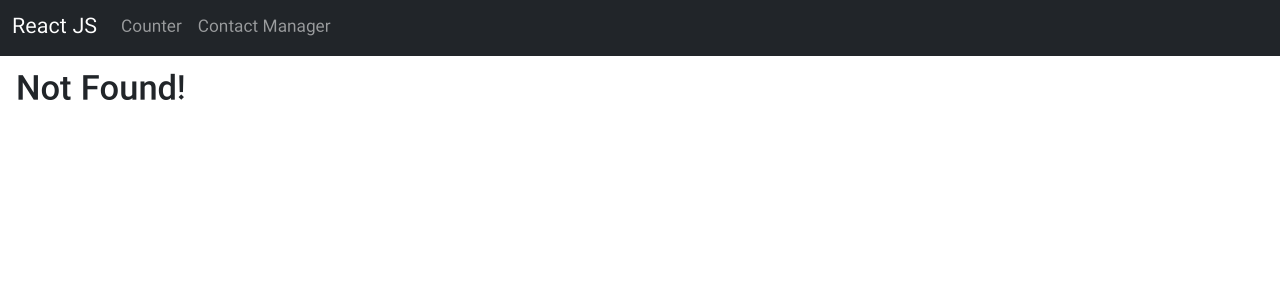
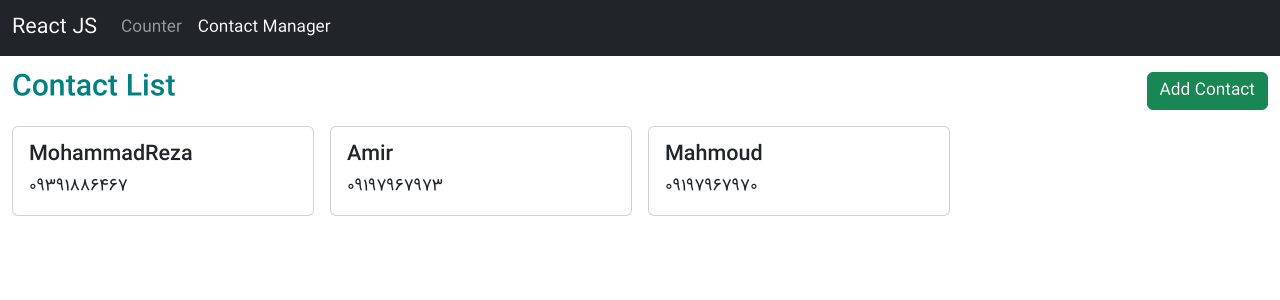
Before and after one commit to mohammadreza99/react-train, a React (Create React App) app: page /contact-manager/contact-list in a window 1280 px wide. Before the commit this address had no page. Shown: the top 300 px of the page. Built offline with nearby package versions, Linux system fonts and the light colour scheme.

Commit message:
add contact-manager to routes

```diff
--- a/src/components/Navbar.jsx
+++ b/src/components/Navbar.jsx
@@ -11,7 +11,7 @@ const Navbar = () => {
                 <div className="collapse navbar-collapse">
                     <ul className="navbar-nav me-auto mb-2 mb-lg-0">
                         <li className="nav-item">
-                            <NavLink className="nav-link" activeClassName="active" to="/counter">Counter</NavLink>
+                            <NavLink className="nav-link" activeclassname="active" to="/counter">Counter</NavLink>
 
                             {/* another way to show the active link */}
                             {/*<NavLink*/}
@@ -20,7 +20,7 @@ const Navbar = () => {
                             {/*    to="/counter">Counter </NavLink>*/}
                         </li>
                         <li className="nav-item">
-                            <NavLink className="nav-link" activeClassName="active" to="/contact-list">Contact Manager</NavLink>
+                            <NavLink className="nav-link" activeclassname="active" to="/contact-manager">Contact Manager</NavLink>
                         </li>
                     </ul>
                 </div>
--- a/src/index.js
+++ b/src/index.js
@@ -17,8 +17,11 @@ root.render(
             <Routes>
                 <Route path="/" element={<App/>}>
                     <Route path="/counter" element={<Counter/>}/>
-                    <Route path="/contact-list" element={<ContactList/>}/>
-                    <Route path="/contact-modify" element={<ContactModify/>}/>
+                    <Route path="/contact-manager">
+                        <Route path="contact-list" element={<ContactList/>}/>
+                        <Route path="contact-modify" element={<ContactModify/>}/>
+                        <Route path="" element={<Navigate to="contact-list"/>}/>
+                    </Route>
                     <Route path="/" element={<Navigate to="/counter"/>}/>
                     <Route path="*" element={<h2 className="p-3">Not Found!</h2>}/>
                 </Route>
--- a/src/pages/ContactList.jsx
+++ b/src/pages/ContactList.jsx
@@ -14,7 +14,7 @@ const ContactList = () => {
             <div className="container-fluid py-3">
                 <div className="d-flex justify-content-between mb-3">
                     <h3 className="mb-0">Contact List</h3>
-                    <Link to="/contact-modify" className="btn btn-success">Add Contact</Link>
+                    <Link to="/contact-manager/contact-modify" className="btn btn-success">Add Contact</Link>
                 </div>
                 <div className="row row-cols-1 row-cols-md-2 row-cols-lg-4 g-3">
                     {
```
